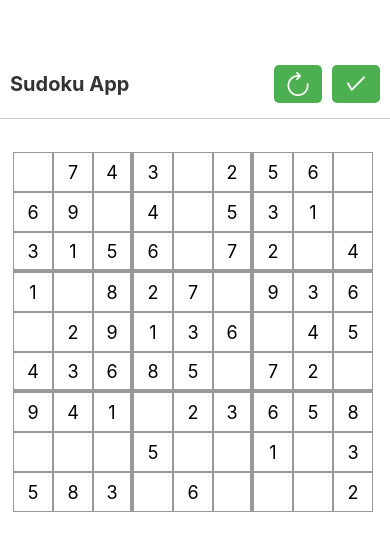
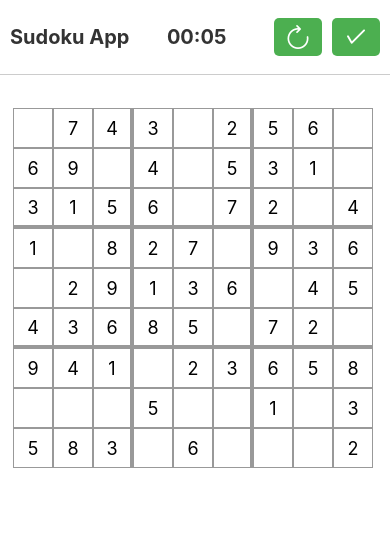
Before and after one commit to sahussai/SudokuReactNative, a React Native app: screen / in a window 390 px wide. Shown: the top 550 px of the page. Built offline with nearby package versions, Linux system fonts and the light colour scheme.

Commit message:
Timer and some style changes

```diff
--- a/components/SudokuGrid.js
+++ b/components/SudokuGrid.js
@@ -1,12 +1,14 @@
-import React, { useState, useEffect } from 'react';
-import { Alert, View, Text, TextInput, Pressable, StyleSheet, Keyboard, TouchableWithoutFeedback } from 'react-native';
+import React, { useState, useEffect, useRef } from 'react';
+import { Alert, View, Text, TextInput, Pressable, StyleSheet, Keyboard, TouchableWithoutFeedback, SafeAreaView } from 'react-native';
 import AntDesign from '@expo/vector-icons/AntDesign';
 import AsyncStorage from '@react-native-async-storage/async-storage';
 import { generateSudokuPuzzle } from './sudokuGenerator';
 
+
 const SUDOKU_PUZZLE_KEY = 'sudoku_current';
 const SUDOKU_INITIAL_KEY = 'sudoku_initial';
 const SUDOKU_SOLUTION_KEY = 'sudoku_solution';
+const SUDOKU_TIMER_KEY = 'sudokuTimer';
 
 
 const SudokuGrid = () => {
@@ -19,6 +21,9 @@ const SudokuGrid = () => {
   const [focusedCell, setFocusedCell] = useState({ row: null, col: null });
   const [selectedValue, setSelectedValue] = useState(null);
   const [notStopped, setNotStopped] = useState(true);
+  const [secondsElapsed, setSecondsElapsed] = useState(0);
+  const [timerRunning, setTimerRunning] = useState(false);
+  const timerRef = useRef(null);
 
   useEffect(() => {
     const loadPuzzle = async () => {
@@ -42,8 +47,51 @@ const SudokuGrid = () => {
       }
     };
 
+    const loadTimer = async () => {
+      try {
+        const savedTime = await AsyncStorage.getItem(SUDOKU_TIMER_KEY);
+        if (savedTime) {
+          setSecondsElapsed(parseInt(savedTime));
+          startTimer();
+        }
+      } catch (e) {
+        console.error('Failed to load timer:', e);
+      }
+    };
+
     loadPuzzle();
+
+    loadTimer();
+
+    return stopTimer;
   }, []);
+
+  const startTimer = () => {
+    setTimerRunning(true);
+    timerRef.current = setInterval(() => {
+      setSecondsElapsed(prev => {
+        const newTime = prev + 1;
+        AsyncStorage.setItem(SUDOKU_TIMER_KEY, JSON.stringify(newTime));
+        return newTime;
+      });
+    }, 1000);
+  };
+
+  const stopTimer = () => {
+    setTimerRunning(false);
+    if (timerRef.current) {
+      clearInterval(timerRef.current);
+      timerRef.current = null;
+    }
+  };
+
+  const resetTimer = async () => {
+    stopTimer();
+    setSecondsElapsed(0);
+    await AsyncStorage.removeItem(SUDOKU_TIMER_KEY);
+  };
+
+
 
 
 
@@ -66,6 +114,9 @@ const generateNewPuzzle = async () => {
   } catch (e) {
     console.error('Failed to save puzzle:', e);
   }
+
+  await resetTimer();
+  startTimer();
 };
 
 const resetGame = async () => {
@@ -86,6 +137,8 @@ const resetGame = async () => {
   } catch (e) {
     console.error('Failed to reset puzzle:', e);
   }
+  await resetTimer();
+  startTimer();
 };
 
 
@@ -121,6 +174,7 @@ const resetGame = async () => {
 
     setCorrectnessGrid(newCorrectnessGrid);
     setNotStopped(false);
+    stopTimer();
 
     Alert.alert(
       'Results:',
@@ -185,9 +239,18 @@ const resetGame = async () => {
 
   return (
     <TouchableWithoutFeedback onPress={Keyboard.dismiss}>
-      <View style={{ flex: 1 }}>
+      <SafeAreaView style={{ flex: 1, justifyContent: 'space-around' }}>
         <View style={styles.topBar}>
           <Text style={styles.title}>Sudoku App</Text>
+            <View style={{ alignItems: 'center', marginVertical: 10 }}>
+              <Text style={{ fontSize: 20, fontWeight: 'bold', color: notStopped ? '#333' : '#4CAF50', }}>
+                {Math.floor(secondsElapsed / 60)
+                  .toString()
+                  .padStart(2, '0')}
+                :
+                {(secondsElapsed % 60).toString().padStart(2, '0')}
+              </Text>
+            </View>
           <View style={styles.rightButtons}>
             <Pressable onPress={resetGame} style={styles.topButton}>
               <AntDesign name="reload1" size={24} color="white" />
@@ -236,13 +299,13 @@ const resetGame = async () => {
         </View>
 
         {!notStopped && (
-          <View style={{ alignItems: 'center', marginBottom: 20 }}>
-            <Pressable onPress={generateNewPuzzle} style={styles.topButton}>
+          <View style={{ alignItems: 'center', marginBottom:200 }}>
+            <Pressable onPress={generateNewPuzzle} style={styles.bottomButton}>
               <Text style={styles.buttonText}>New Puzzle</Text>
             </Pressable>
           </View>
         )}
-      </View>
+      </SafeAreaView>
     </TouchableWithoutFeedback>
   );
 };
@@ -299,7 +362,7 @@ const styles = StyleSheet.create({
     justifyContent: 'space-between',
     paddingHorizontal: 10,
     paddingVertical: 15,
-    marginTop: 50,
+    marginTop: 0,
     borderBottomWidth: 1,
     borderColor: '#ccc',
   },
@@ -318,10 +381,17 @@ const styles = StyleSheet.create({
     borderRadius: 5,
     marginLeft: 10,
   },
+  bottomButton: {
+    backgroundColor: '#4CAF50',
+    paddingVertical: 12,
+    paddingHorizontal: 18,
+    borderRadius: 10,
+    marginLeft: 10,
+  },
   buttonText: {
     color: '#fff',
     fontWeight: 'bold',
-    fontSize: 14,
+    fontSize: 18,
   },
 });
 
```
